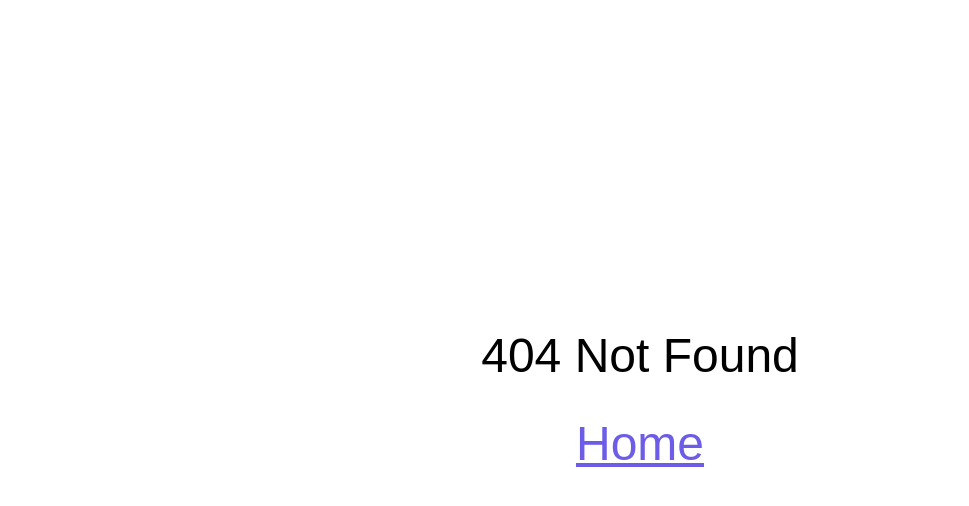
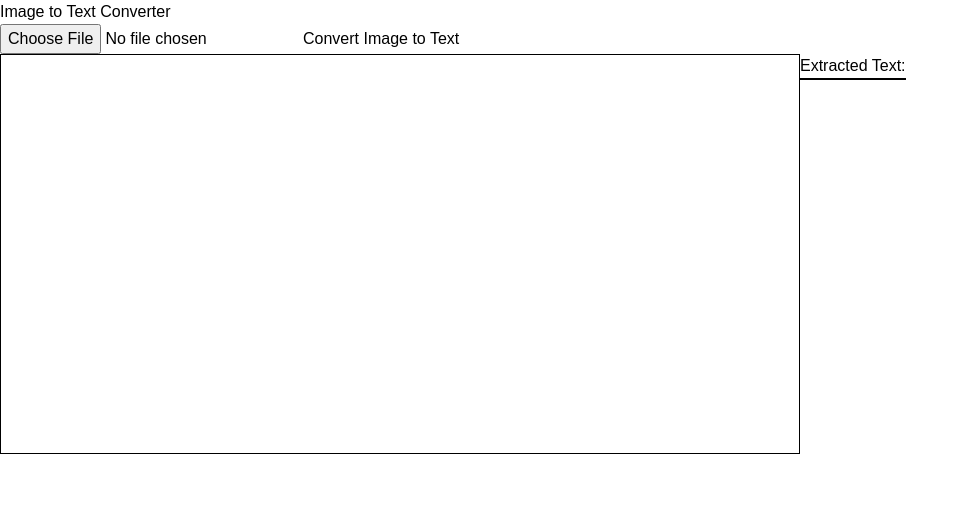
Before and after one commit to sameerkali/React_coding_round_practice, a React (Vite) app: page /sixteen in a window 1280 px wide. Before the commit this address had no page. Shown: the top 506 px of the page, without its empty margins (0-969 px from the left). Built offline with nearby package versions, Linux system fonts and the light colour scheme.

Commit message:
convert your images into text

```diff
--- a/package.json
+++ b/package.json
@@ -12,7 +12,8 @@
   "dependencies": {
     "react": "^18.2.0",
     "react-dom": "^18.2.0",
-    "react-router-dom": "^6.23.0"
+    "react-router-dom": "^6.23.0",
+    "tesseract.js": "^5.1.0"
   },
   "devDependencies": {
     "@types/react": "^18.2.66",
--- /dev/null
+++ b/src/All Assessment/assessment16/Sixteen.jsx
@@ -0,0 +1,55 @@
+import React, { useState } from "react";
+import Tesseract from "tesseract.js";
+
+const Sixteen = () => {
+  const [image, setImage] = useState(null);
+  const [text, setText] = useState("");
+  const [loading, setLoading] = useState(false);
+
+  const handleImageChange = event => {
+    const file = event.target.files[0];
+    if (file) {
+      setImage(URL.createObjectURL(file));
+    }
+  };
+
+  const convertImageToText = () => {
+    if (!image) return;
+    setLoading(true);
+    Tesseract.recognize(image, "eng", {
+      logger: m => console.log("this is log :", m)
+    })
+      .then(({ data: { text } }) => {
+        setText(text);
+        setLoading(false);
+      })
+      .catch(error => {
+        console.error(error);
+        setLoading(false);
+      });
+  };
+
+  return (
+    <div>
+      <h1>Image to Text Converter</h1>
+      <input type="file" onChange={handleImageChange} />
+      <button onClick={convertImageToText} disabled={loading}>
+        {loading ? "Converting..." : "Convert Image to Text"}
+      </button>
+      <div className="flex ">
+        <div className="h-[25rem] w-[50rem] border border-black p-3 ">
+          {image &&
+            <img src={image} alt="Selected" style={{ maxWidth: "100%" }} />}
+        </div>
+        <div>
+          <h3>Extracted Text:</h3>
+          <p className="border-black border">
+            {text}
+          </p>
+        </div>
+      </div>
+    </div>
+  );
+};
+
+export default Sixteen;
--- a/src/App.jsx
+++ b/src/App.jsx
@@ -20,6 +20,7 @@ import Page02 from "./All Assessment/assessment13/Page02";
 import Page03 from "./All Assessment/assessment13/Page03";
 import Fourteen from "./All Assessment/assessment14/Fourteen";
 import Fifteen from "./All Assessment/assessment15/Fifteen";
+import Sixteen from "./All Assessment/assessment16/Sixteen";
 
 const App = () => {
   return (
@@ -46,6 +47,7 @@ const App = () => {
         {/* this is including in thirteen */}
         <Route path="/fourteen" element={<Fourteen />} />
         <Route path="/fifteen" element={<Fifteen />} />
+        <Route path="/sixteen" element={<Sixteen />} />
         <Route path="*" element={<Page404 />} />
       </Routes>
     </BrowserRouter>
```
Also changed, not shown: src/All Assessment/assessment16/readme.md (added), 1 other file (tests, documents, lock files or other folders).
